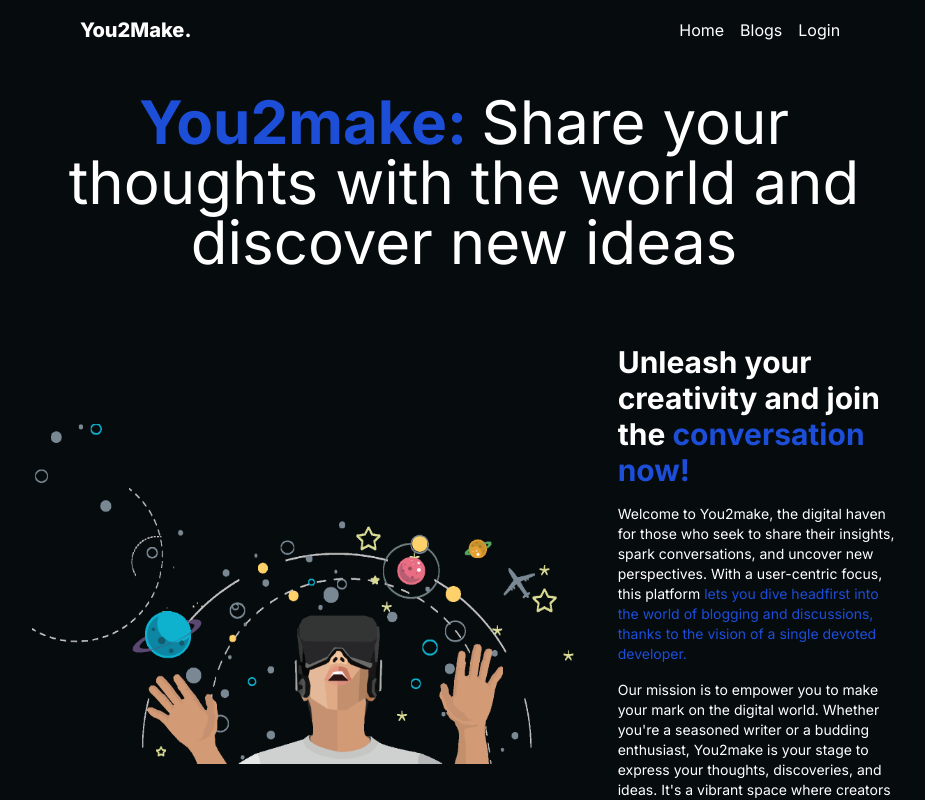
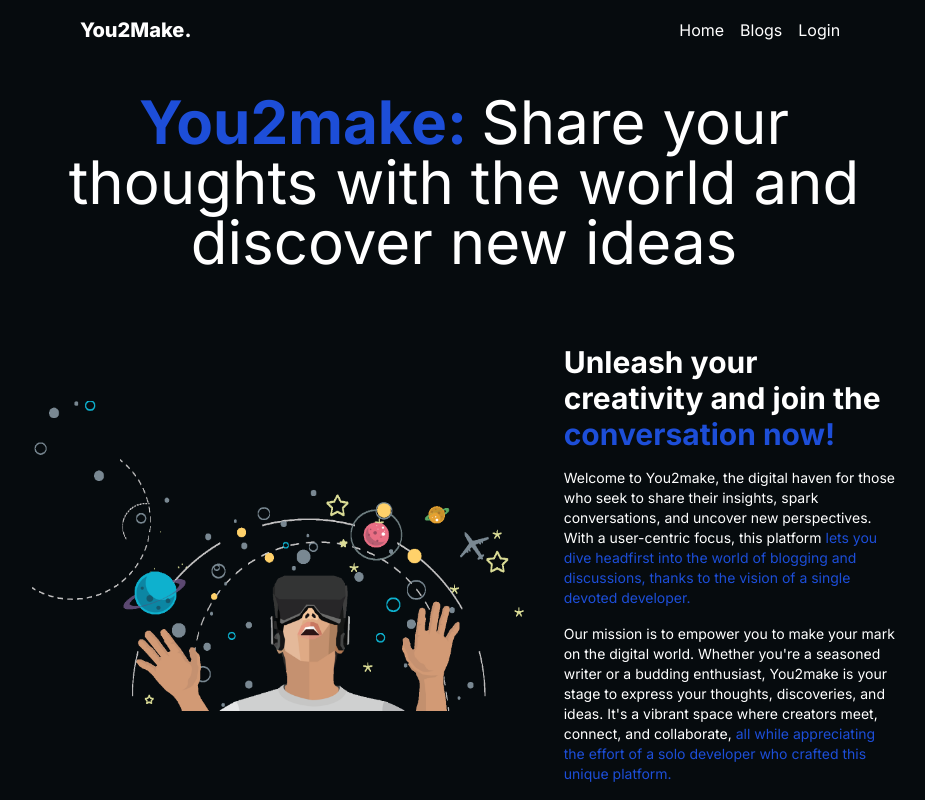
Before and after one commit to Pranav1239/You2Make, a Next.js app: page / in a window 1280 px wide. Shown: the top 800 px of the page, without its empty margins (176-1101 px from the left). Built offline with nearby package versions, Linux system fonts and the light colour scheme; no server answers.

Commit message:
fixed bugs

```diff
--- a/app/Blogs/page.jsx
+++ b/app/Blogs/page.jsx
@@ -1,8 +1,7 @@
 import CardList from "@/components/CardList/CardList";
 import CategoriesList from "@/components/Categories/CategoriesList";
 import { FaArrowDown } from "react-icons/fa";
-import Link from "next/link";
-import { ToastContainer , toast  } from "react-toastify";
+import { ToastContainer } from "react-toastify";
 import "react-toastify/dist/ReactToastify.css";
 import AddBlogBtn from "@/components/Common/AddBlogBtn";
 
--- a/app/Posts/[slug]/page.jsx
+++ b/app/Posts/[slug]/page.jsx
@@ -2,8 +2,8 @@ import Image from "next/image";
 import Comments from "@/components/Comments/Comments";
 
 const getData = async (slug) => {
-  const res = await fetch(`${process.env.NEXT_PUBLIC_BASE_URL}/api/posts/${slug}`, {
-    cache: "no-store",
+  const res = await fetch(`http://localhost:3000/api/posts/${slug}`, {
+    cache: "no-cache",
   });
 
   if (!res.ok) {
@@ -36,7 +36,8 @@ export default async function page({ params }) {
       </div>
       <div className="flex mt-11 mb-6 items-center">
         {
-          data?.user?.image &&   <Image
+          data?.user?.image &&
+          <Image
           src={data.user.image}
           alt="Image not available"
           width={10}
--- a/app/layout.js
+++ b/app/layout.js
@@ -11,8 +11,6 @@ export const metadata = {
   title: 'Blog',
   description: 'Generated by create next app',
 }
-
-export const dynamic = "force-dynamic";
 
 export default function RootLayout({ children }) {
   return (
--- a/components/CardList/CardList.jsx
+++ b/components/CardList/CardList.jsx
@@ -2,7 +2,7 @@ import Card from "../Card/Card"
 import Pagination from "../Pagination/Pagination";
 
 const getData = async (page , cat) => {
-    const res = await fetch(`${process.env.NEXT_PUBLIC_BASE_URL}/api/posts?page=${page}&cat=${cat || ""}`, {
+    const res = await fetch(`http://localhost:3000/api/posts?page=${page}&cat=${cat || ""}`, {
       cache: "no-store",
     });
 
--- a/components/Categories/CategoriesList.jsx
+++ b/components/Categories/CategoriesList.jsx
@@ -1,45 +1,54 @@
-import { MdOutlineTravelExplore } from "react-icons/md";
-import { IoFastFoodSharp } from "react-icons/io5";
-import { FaCode } from "react-icons/fa";
 import Link from "next/link";
-import { FaSnowman } from "react-icons/fa";
-import { FaCloudMeatball } from "react-icons/fa";
 // import Image from "next/image";
 
-const getData = async () => {
-  const res = await fetch(`${process.env.NEXT_PUBLIC_BASE_URL}/api/categories`, {
-    cache: "no-store",
-  });
-
-  if (!res.ok) {
-    throw new Error("Failed");
-  }
-
-  return res.json();
-};
-
 const CategoriesList = async () => {
-
-  const data = await getData();
-
   return (
     <div className="flex  flex-col lg:flex-row justify-center items-center lg:justify-evenly">
-      {/* {data?.map((item) => (
-        <Link href={`/Blogs?cat=`} key={item._id}>
-          <div className=" flex justify-center items-center">
-            <FaSnowman/>
-          <h1 className="mx-3 hover:underline">{item.title}</h1>
-          </div>
-        </Link>
-      ))} */}
-       <Link className="hover:underline mx-1 my-1 font-medium" href={"/Blogs"}>All</Link>
-       <Link className="hover:underline mx-1 my-1 font-medium" href={"/Blogs?cat=coding"}>Coding</Link>
-       <Link className="hover:underline mx-1 my-1 font-medium" href={"/Blogs?cat=travel"}>Travel</Link>
-       <Link className="hover:underline mx-1 my-1 font-medium" href={"/Blogs?cat=food"}>Food</Link>
-       <Link className="hover:underline mx-1 my-1 font-medium" href={"/Blogs?cat=fashion"}>Fashion</Link>
-       <Link className="hover:underline mx-1 my-1 font-medium" href={"/Blogs?cat=health"}>Health</Link>
-       <Link className="hover:underline mx-1 my-1 font-medium" href={"/Blogs?cat=events"}>Events</Link>
-       <Link className="hover:underline mx-1 my-1 font-medium" href={"/Blogs?cat=others"}>Others</Link>
+      <Link className="hover:underline mx-1 my-1 font-medium" href={"/Blogs"}>
+        All
+      </Link>
+      <Link
+        className="hover:underline mx-1 my-1 font-medium"
+        href={"/Blogs?cat=coding"}
+      >
+        Coding
+      </Link>
+      <Link
+        className="hover:underline mx-1 my-1 font-medium"
+        href={"/Blogs?cat=travel"}
+      >
+        Travel
+      </Link>
+      <Link
+        className="hover:underline mx-1 my-1 font-medium"
+        href={"/Blogs?cat=food"}
+      >
+        Food
+      </Link>
+      <Link
+        className="hover:underline mx-1 my-1 font-medium"
+        href={"/Blogs?cat=fashion"}
+      >
+        Fashion
+      </Link>
+      <Link
+        className="hover:underline mx-1 my-1 font-medium"
+        href={"/Blogs?cat=health"}
+      >
+        Health
+      </Link>
+      <Link
+        className="hover:underline mx-1 my-1 font-medium"
+        href={"/Blogs?cat=events"}
+      >
+        Events
+      </Link>
+      <Link
+        className="hover:underline mx-1 my-1 font-medium"
+        href={"/Blogs?cat=others"}
+      >
+        Others
+      </Link>
     </div>
   );
 };
--- a/components/Comments/Comments.jsx
+++ b/components/Comments/Comments.jsx
@@ -62,7 +62,7 @@ const Comments = ({ postSlug }) => {
           </div>
         </div>
       ) : (
-        <div className="mt-6 text-3xl">Sign in to leave a comment.</div>
+        <div className="mt-6 font-bold text-3xl">Sign in to leave a comment.</div>
       )}
 
       <div className="">
--- a/components/HeroSection/Hero.jsx
+++ b/components/HeroSection/Hero.jsx
@@ -14,7 +14,7 @@ export default function Hero() {
           <div className="mt-4 flex justify-center items-center">
             <Image src={Test} width={800} height={800} alt="MainImage" />
           </div>
-          <div className="w-full lg:w-[44%] text-sm flex gap-4 flex-col text-left">
+          <div className="w-full lg:w-[500px] text-sm flex gap-4 flex-col text-left">
             <h1 className="mt-8 text-xl lg:text-3xl font-bold">Unleash your creativity and join the <span className="text-blue-700">conversation now!</span></h1>
             <p>Welcome to You2make, the digital haven for those who seek to share their insights, spark conversations, and uncover new perspectives. With a user-centric focus, this platform <span className="text-blue-700">lets you dive headfirst into the world of blogging and discussions, thanks to the vision of a single devoted developer.</span></p>
             <p>Our mission is to empower you to make your mark on the digital world. Whether you're a seasoned writer or a budding enthusiast, You2make is your stage to express your thoughts, discoveries, and ideas. It's a vibrant space where creators meet, connect, and collaborate, <span className="text-blue-700">all while appreciating the effort of a solo developer who crafted this unique platform.</span></p>
--- a/utils/auth.js
+++ b/utils/auth.js
@@ -2,8 +2,6 @@ import { getServerSession } from "next-auth"
 import GoogleProvider from "next-auth/providers/google"
 import { PrismaAdapter } from "@auth/prisma-adapter";
 import prisma from "./connect";
-
-
 
 export const AuthOptions = {
     adapter: PrismaAdapter(prisma),
```
